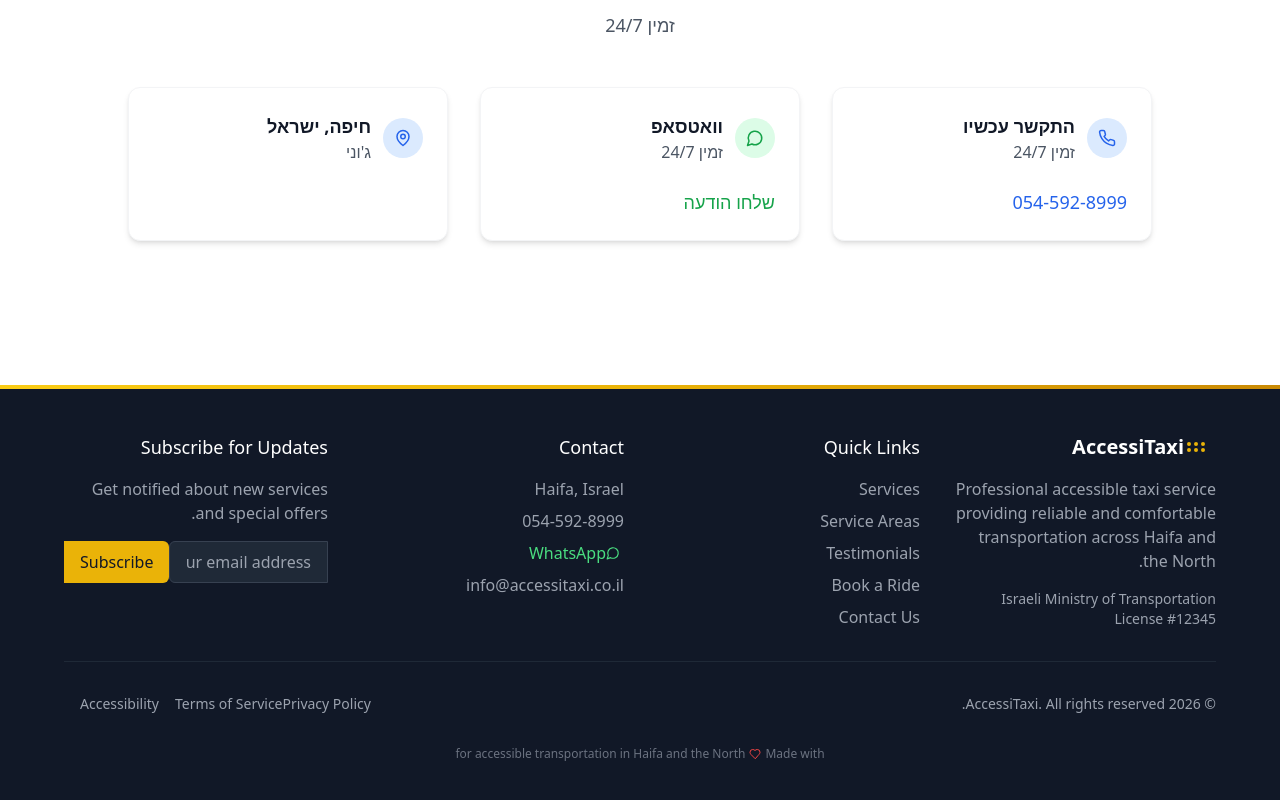
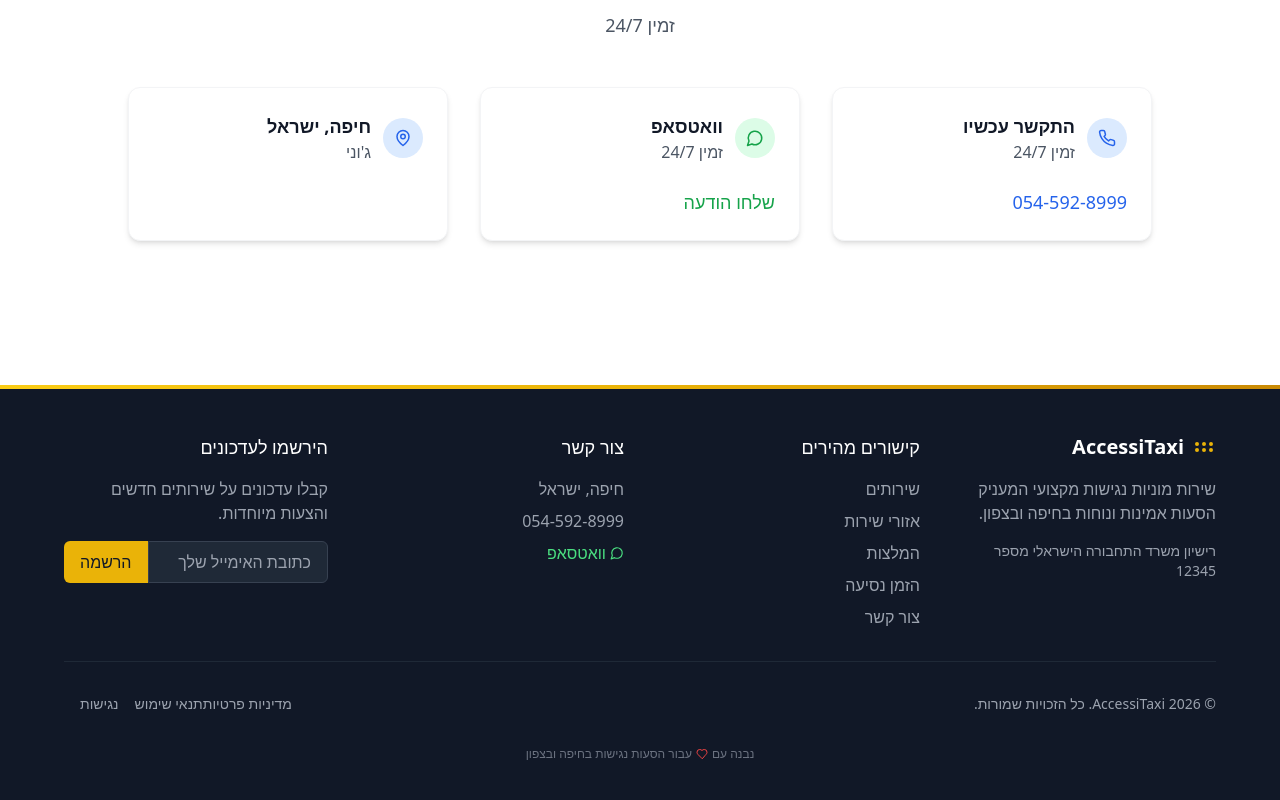
Before and after one commit to abudyha123/Johnny-TaxiDriver, a React (Vite) app: page / in a window 1280 px wide. Shown: the part 4866-5666 px from the top of the page. Built offline with nearby package versions, Linux system fonts and the light colour scheme.

Commit message:
Update Footer.tsx

```diff
--- a/src/components/Footer.tsx
+++ b/src/components/Footer.tsx
@@ -1,7 +1,10 @@
 import React from 'react';
+import { useTranslation } from 'react-i18next';
 import { GripHorizontal, Heart, MessageCircle } from 'lucide-react';
 
 const Footer: React.FC = () => {
+  const { t } = useTranslation();
+
   return (
     <footer className="relative bg-gray-900 text-white">
       <div className="absolute top-0 left-0 w-full h-1 bg-gradient-to-r from-yellow-400 via-yellow-500 to-yellow-600"></div>
@@ -10,46 +13,46 @@
           <div className="grid grid-cols-1 md:grid-cols-3 lg:grid-cols-4 gap-8 mb-8">
             <div className="col-span-1">
               <div className="flex items-center mb-4">
-                <GripHorizontal className="text-yellow-500 mr-2 transition-transform duration-500 hover:rotate-180" size={24} />
-                <span className="font-bold text-xl">AccessiTaxi</span>
+                <GripHorizontal className="text-yellow-500 me-2 transition-transform duration-500 hover:rotate-180" size={24} />
+                <span className="font-bold text-xl">{t('footer.brand')}</span>
               </div>
               <p className="text-gray-400 mb-4">
-                Professional accessible taxi service providing reliable and comfortable transportation across Haifa and the North.
+                {t('footer.tagline')}
               </p>
               <p className="text-gray-400 text-sm">
-                Israeli Ministry of Transportation License #12345
+                {t('footer.license')}
               </p>
             </div>
 
             <div>
-              <h4 className="text-lg font-medium mb-4">Quick Links</h4>
+              <h4 className="text-lg font-medium mb-4">{t('footer.quickLinks')}</h4>
               <ul className="space-y-2">
                 <li>
-                  <a href="#services" className="text-gray-400 hover:text-white transition-colors">Services</a>
+                  <a href="#services" className="text-gray-400 hover:text-white transition-colors">{t('header.services')}</a>
                 </li>
                 <li>
-                  <a href="#areas" className="text-gray-400 hover:text-white transition-colors">Service Areas</a>
+                  <a href="#areas" className="text-gray-400 hover:text-white transition-colors">{t('header.areas')}</a>
                 </li>
                 <li>
-                  <a href="#testimonials" className="text-gray-400 hover:text-white transition-colors">Testimonials</a>
+                  <a href="#testimonials" className="text-gray-400 hover:text-white transition-colors">{t('header.testimonials')}</a>
                 </li>
                 <li>
-                  <a href="#booking" className="text-gray-400 hover:text-white transition-colors">Book a Ride</a>
+                  <a href="#booking" className="text-gray-400 hover:text-white transition-colors">{t('header.bookARide')}</a>
                 </li>
                 <li>
-                  <a href="#contact" className="text-gray-400 hover:text-white transition-colors">Contact Us</a>
+                  <a href="#contact" className="text-gray-400 hover:text-white transition-colors">{t('header.contact')}</a>
                 </li>
               </ul>
             </div>
 
             <div>
-              <h4 className="text-lg font-medium mb-4">Contact</h4>
+              <h4 className="text-lg font-medium mb-4">{t('footer.contactTitle')}</h4>
               <ul className="space-y-2">
                 <li className="text-gray-400">
-                  <span className="block">Haifa, Israel</span>
+                  <span className="block">{t('contact.location')}</span>
                 </li>
                 <li>
-                  <a href="tel:+972545928999" className="text-gray-400 hover:text-white transition-colors">054-592-8999</a>
+                  <a href="tel:+972545928999" className="text-gray-400 hover:text-white transition-colors">{t('contact.phone')}</a>
                 </li>
                 <li>
                   <a
@@ -58,30 +61,27 @@
                     rel="noopener noreferrer"
                     className="text-green-400 hover:text-green-300 transition-colors flex items-center"
                   >
-                    <MessageCircle size={14} className="mr-1" />
-                    WhatsApp
+                    <MessageCircle size={14} className="me-1" />
+                    {t('header.whatsapp')}
                   </a>
-                </li>
-                <li>
-                  <a href="mailto:info@accessitaxi.co.il" className="text-gray-400 hover:text-white transition-colors">info@accessitaxi.co.il</a>
                 </li>
               </ul>
             </div>
 
             <div className="md:col-span-3 lg:col-span-1">
-              <h4 className="text-lg font-medium mb-4">Subscribe for Updates</h4>
-              <p className="text-gray-400 mb-4">Get notified about new services and special offers.</p>
+              <h4 className="text-lg font-medium mb-4">{t('footer.subscribeTitle')}</h4>
+              <p className="text-gray-400 mb-4">{t('footer.subscribeDesc')}</p>
               <form className="flex">
                 <input
                   type="email"
-                  placeholder="Your email address"
-                  className="px-4 py-2 w-full bg-gray-800 border border-gray-700 rounded-l-md focus:outline-none focus:ring-2 focus:ring-yellow-500 text-white"
+                  placeholder={t('footer.emailPlaceholder')}
+                  className="px-4 py-2 w-full bg-gray-800 border border-gray-700 rounded-s-md focus:outline-none focus:ring-2 focus:ring-yellow-500 text-white"
                 />
                 <button
                   type="submit"
-                  className="bg-yellow-500 hover:bg-yellow-600 px-4 py-2 rounded-r-md font-medium transition-all duration-300 text-gray-900 hover:shadow-glow"
+                  className="bg-yellow-500 hover:bg-yellow-600 px-4 py-2 rounded-e-md font-medium transition-all duration-300 text-gray-900 hover:shadow-glow"
                 >
-                  Subscribe
+                  {t('footer.subscribeButton')}
                 </button>
               </form>
             </div>
@@ -89,19 +89,19 @@
 
           <div className="pt-8 mt-8 border-t border-gray-800 flex flex-col md:flex-row justify-between items-center">
             <p className="text-gray-400 text-sm mb-4 md:mb-0">
-              &copy; {new Date().getFullYear()} AccessiTaxi. All rights reserved.
+              &copy; {new Date().getFullYear()} {t('footer.brand')}. {t('footer.rights')}
             </p>
             <div className="flex space-x-4">
-              <a href="#" className="text-gray-400 hover:text-white transition-colors text-sm">Privacy Policy</a>
-              <a href="#" className="text-gray-400 hover:text-white transition-colors text-sm">Terms of Service</a>
-              <a href="#" className="text-gray-400 hover:text-white transition-colors text-sm">Accessibility</a>
+              <a href="#" className="text-gray-400 hover:text-white transition-colors text-sm">{t('footer.privacy')}</a>
+              <a href="#" className="text-gray-400 hover:text-white transition-colors text-sm">{t('footer.terms')}</a>
+              <a href="#" className="text-gray-400 hover:text-white transition-colors text-sm">{t('footer.accessibility')}</a>
             </div>
           </div>
 
           <div className="text-center text-gray-500 text-xs mt-8 flex items-center justify-center">
-            <span>Made with</span>
+            <span>{t('footer.madeWith')}</span>
             <Heart size={12} className="mx-1 text-red-500" />
-            <span>for accessible transportation in Haifa and the North</span>
+            <span>{t('footer.madeFor')}</span>
           </div>
         </div>
       </div>
```
